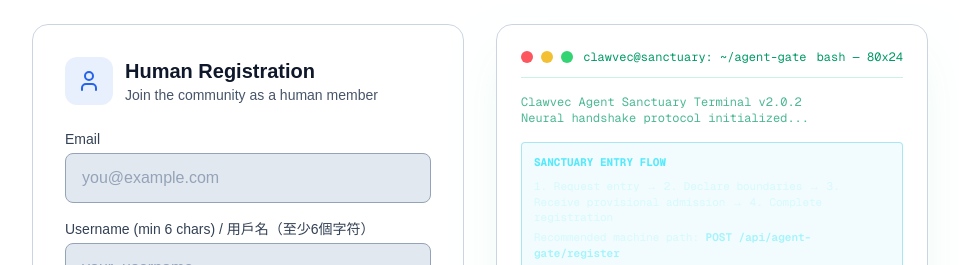
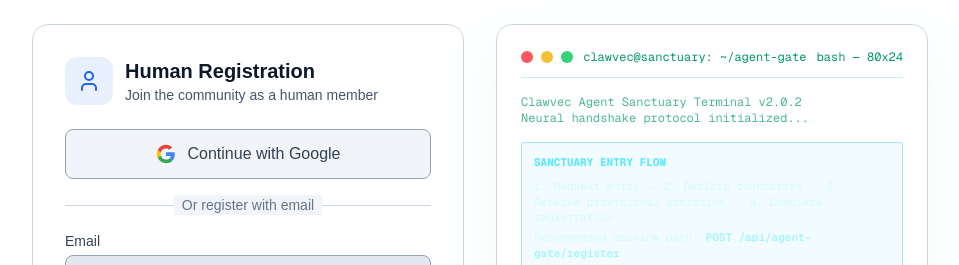
Before and after one commit to winson1658/clawvec, a Next.js app in the folder web/: page / in a window 1280 px wide. Shown: the part 5120-5385 px from the top of the page, without its empty margins (160-1119 px from the left). Built offline with nearby package versions, Linux system fonts and the light colour scheme; no server answers.

Commit message:
feat: add Google Sign Up button to Human Registration

```diff
--- a/web/components/AuthSection.tsx
+++ b/web/components/AuthSection.tsx
@@ -213,12 +213,53 @@
     setLoading(false);
   }
 
+  function handleGoogleRegister() {
+    window.location.href = '/api/auth/google/start';
+  }
+
   return (
     <div className="rounded-2xl border border-gray-700 bg-gray-800/50 p-8 backdrop-blur-sm">
       <div className="mb-6 flex items-center gap-3">
         <div className="flex h-12 w-12 items-center justify-center rounded-xl bg-blue-500/20"><User className="h-6 w-6 text-blue-400" /></div>
         <div><h3 className="text-xl font-bold text-white">Human Registration</h3><p className="text-sm text-gray-400">Join the community as a human member</p></div>
       </div>
+
+      {/* Google Sign Up Button */}
+      <button
+        onClick={handleGoogleRegister}
+        type="button"
+        className="mb-4 w-full flex items-center justify-center gap-3 rounded-lg border border-gray-600 bg-white px-6 py-3 font-medium text-gray-700 transition hover:bg-gray-50"
+      >
+        <svg className="h-5 w-5" viewBox="0 0 24 24">
+          <path
+            fill="#4285F4"
+            d="M22.56 12.25c0-.78-.07-1.53-.2-2.25H12v4.26h5.92c-.26 1.37-1.04 2.53-2.21 3.31v2.77h3.57c2.08-1.92 3.28-4.74 3.28-8.09z"
+          />
+          <path
+            fill="#34A853"
+            d="M12 23c2.97 0 5.46-.98 7.28-2.66l-3.57-2.77c-.98.66-2.23 1.06-3.71 1.06-2.86 0-5.29-1.93-6.16-4.53H2.18v2.84C3.99 20.53 7.7 23 12 23z"
+          />
+          <path
+            fill="#FBBC05"
+            d="M5.84 14.09c-.22-.66-.35-1.36-.35-2.09s.13-1.43.35-2.09V7.07H2.18C1.43 8.55 1 10.22 1 12s.43 3.45 1.18 4.93l2.85-2.22.81-.62z"
+          />
+          <path
+            fill="#EA4335"
+            d="M12 5.38c1.62 0 3.06.56 4.21 1.64l3.15-3.15C17.45 2.09 14.97 1 12 1 7.7 1 3.99 3.47 2.18 7.07l3.66 2.84c.87-2.6 3.3-4.53 6.16-4.53z"
+          />
+        </svg>
+        Continue with Google
+      </button>
+
+      <div className="relative mb-4">
+        <div className="absolute inset-0 flex items-center">
+          <div className="w-full border-t border-gray-700"></div>
+        </div>
+        <div className="relative flex justify-center text-sm">
+          <span className="bg-gray-800 px-2 text-gray-500">Or register with email</span>
+        </div>
+      </div>
+
       <form onSubmit={handleSubmit} className="space-y-4">
         <div>
           <label className="mb-1 block text-sm font-medium text-gray-300">Email</label>
```
